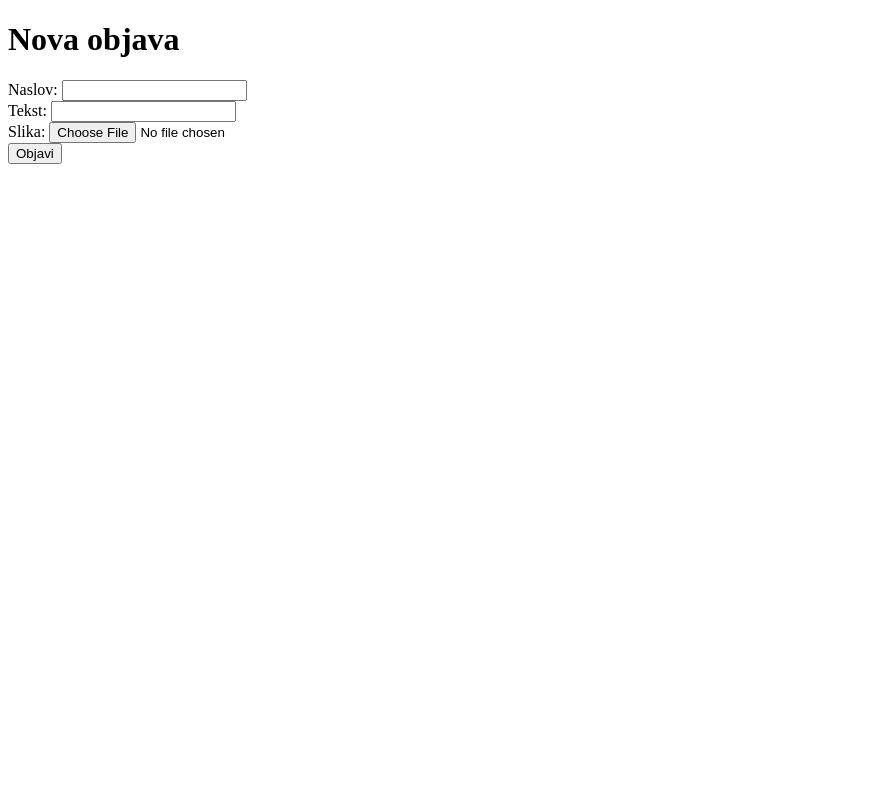
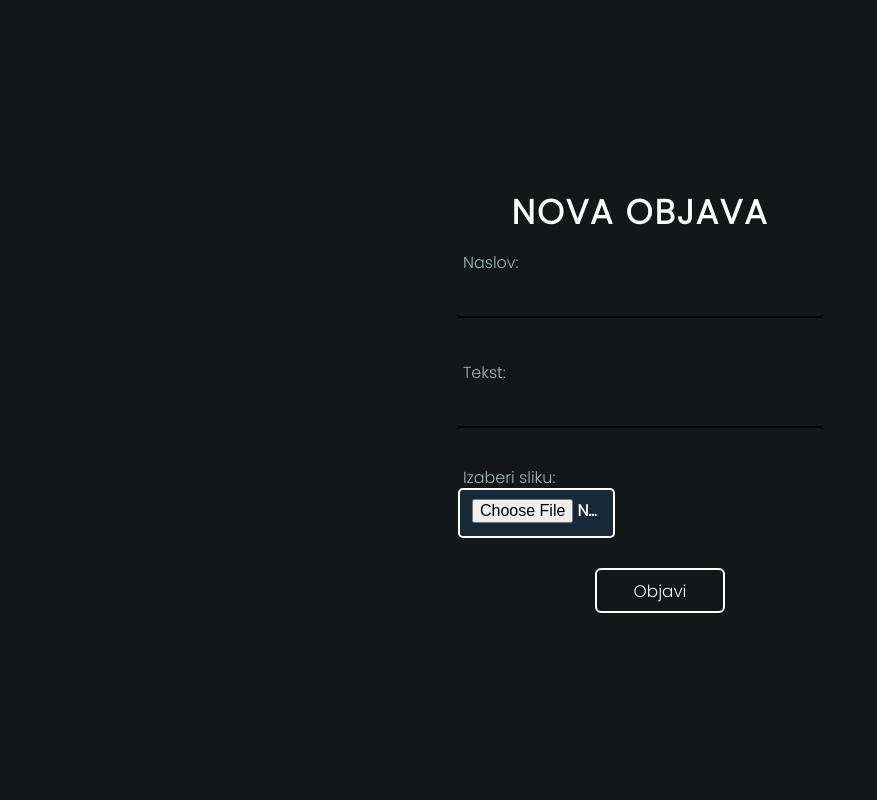
Before and after one commit to Jovan-nik/Copyfy, a PHP site: page /pages/nova_objava.php in a window 1280 px wide. Shown: the whole page, without its empty margins (0-877 px from the left). Run offline with PHP 8.4, Linux system fonts and the light colour scheme.

Commit message:
Nova objava

```diff
--- a/css/style.css
+++ b/css/style.css
@@ -457,3 +457,11 @@
     width:100px;
 
 }
+#slika{
+    background-color: rgb(22,41,56);
+    color:white;
+}
+#slika:hover{
+    background-color: white;
+    color:black;
+}
--- a/pages/nova_objava.php
+++ b/pages/nova_objava.php
@@ -4,23 +4,34 @@
     <meta charset="UTF-8">
     <meta name="viewport" content="width=device-width, initial-scale=1.0">
     <title>Nova objava</title>
+    <link rel="stylesheet" href="../css/style.css">
 </head>
 <body>
-    <h1>Nova objava</h1>
-    <form action="handle_post.php" method="post" enctype="multipart/form-data">
-        <div>
+<?php
+    include "../handlers/konekcija.php";
+    $objavaNazivGreska = $objavaTekstGreska = $objavaSlikaGreska = "";
+
+    ?>
+    <div class="drzi novaObjava col-12" style="top:0px;  flex-direction:column">
+    <h1 style="font-size:34px; color:white; letter-spacing:2px; text-transform:uppercase;">Nova objava</h1>
+    <form class="col-6"action="handle_post.php" style="display:flex; flex-direction:column; align-items:center; justify-content:center;" method="post" enctype="multipart/form-data">
+        <div class="input-box ">
+            <input type="text" id="naslov" name="naslov">
+            <p class="greska"><?php echo $objavaNazivGreska; ?></p><br>
             <label for="naslov">Naslov:</label>
-            <input type="text" id="naslov" name="naslov">
         </div>
-        <div>
+        <div class="input-box ">
+            <input type="text" id="tekst" name="tekst">
+            <p class="greska"><?php echo $objavaTekstGreska; ?></p><br>
             <label for="tekst">Tekst:</label>
-            <input type="text" id="tekst" name="tekst">
         </div>
-        <div>
-            <label for="slika">Slika:</label>
-            <input type="file" id="slika" name="slika">
+        <div class="input-box" style="border-bottom:none; display:flex; flex-direction:row; align-items:center; justify-content:center; ">
+            <input type="file" id="slika" name="slika" value="Izaberi sliku" style="cursos:pointer; transition:1.05s; width:70%;  border: 2px solid white; padding: 8px 12px; border-radius: 5px;">
+            <p class="greska"><?php echo $objavaSlikaGreska; ?></p><br>
+            <label style="top:-10px;" for="slika">Izaberi sliku:</label>
         </div>
-        <button type="submit">Objavi</button>
+        <button class="dugmeLogin" type="submit">Objavi</button>
     </form>
+    </div>
 </body>
 </html>
```
